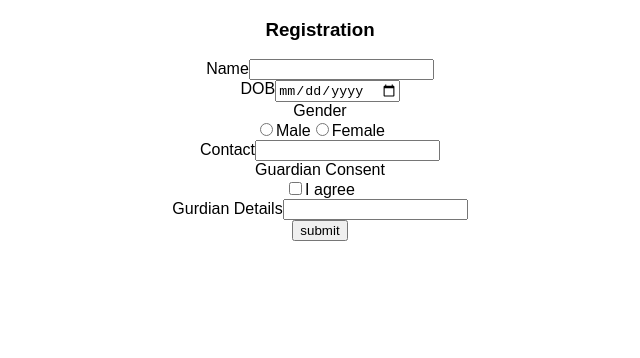
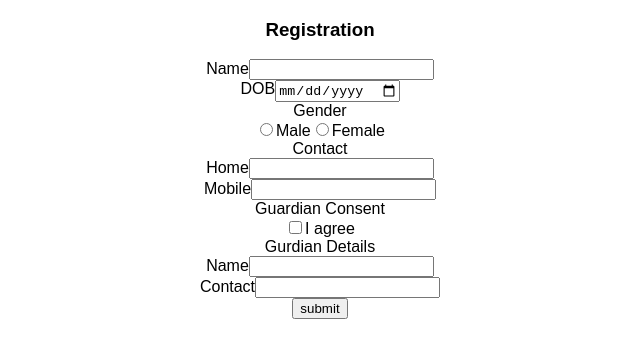
Before and after one commit to kaisersayeed/DynamicFormBuilder, a React (Create React App) app: page / in a window 1280 px wide. Shown: the top 358 px of the page, without its empty margins (330-970 px from the left). Built offline with nearby package versions, Linux system fonts and the light colour scheme.

Commit message:
added group input

```diff
--- a/src/components/DynamicForm.js
+++ b/src/components/DynamicForm.js
@@ -48,6 +48,30 @@ export default class DynamicForm extends React.Component {
           });
         }
       }
+    };
+
+    renderInputGroups = (m, key) => {
+      const inputGroups = m.groupOptions.map((o, index) => {
+        return (
+            <div key={index}>
+              <label className="form-label" key={"l" + o.key} htmlFor={o.key}>
+                {o.label}
+              </label>
+              <TextInput
+                  validations={o.validations}
+                  type={o.type}
+                  name={o.name}
+                  value={o.value}
+                  onInputTextChange={(e) => {
+                    this.onMultiInputTextChange(e);
+                  }}
+              />
+            </div>
+        )
+      });
+      return (
+          <div className="form-input">{inputGroups}</div>
+      )
     };
 
 
@@ -161,6 +185,9 @@ export default class DynamicForm extends React.Component {
         case 'date':
           input = this.renderDateInput(type, name, value, validations, target);
           break;
+        case 'inputGroups':
+          input = this.renderInputGroups(m, key);
+          break;
         default:
           input = this.renderInputText(type, name, value, validations);
           break;
```
